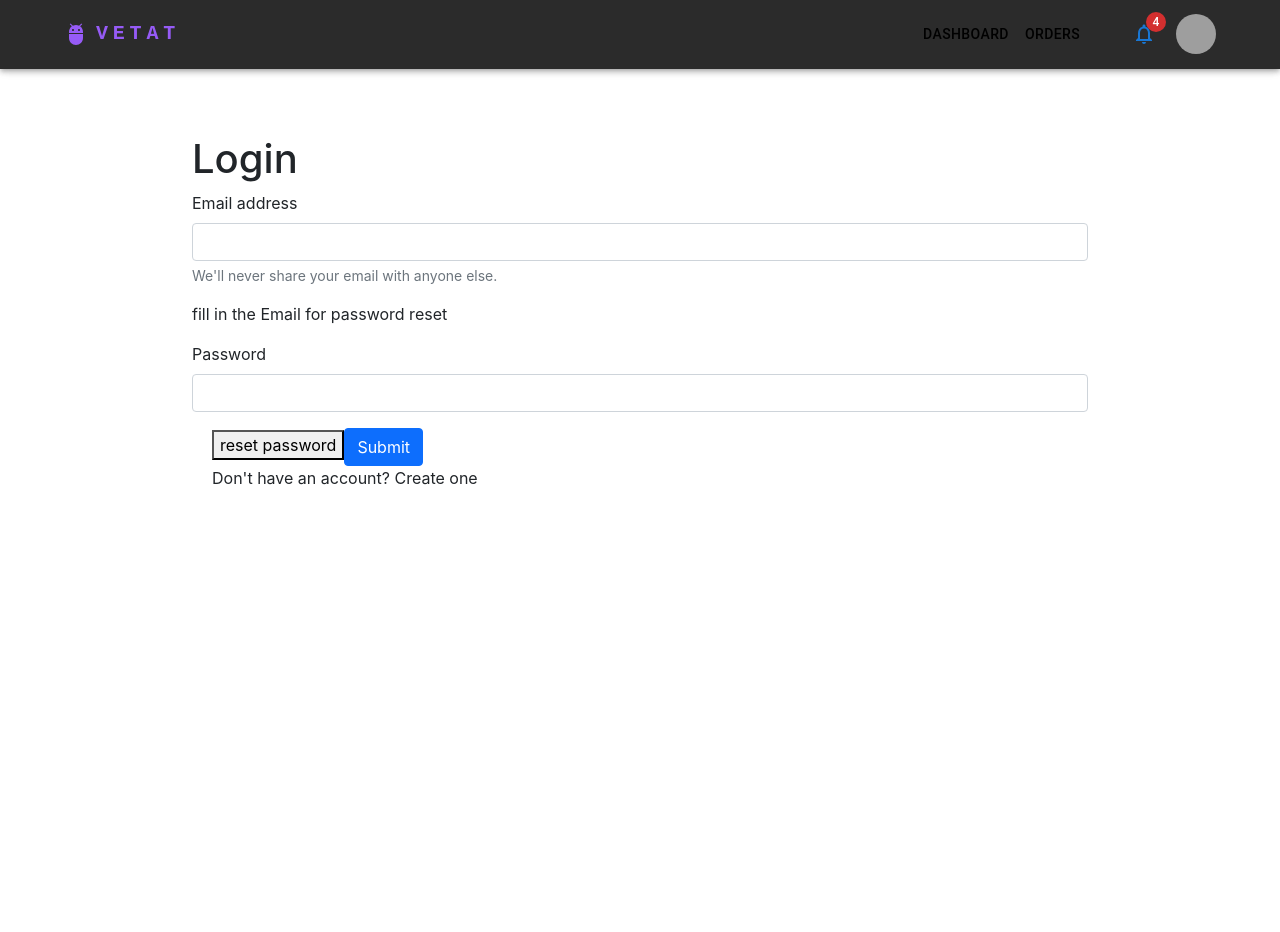
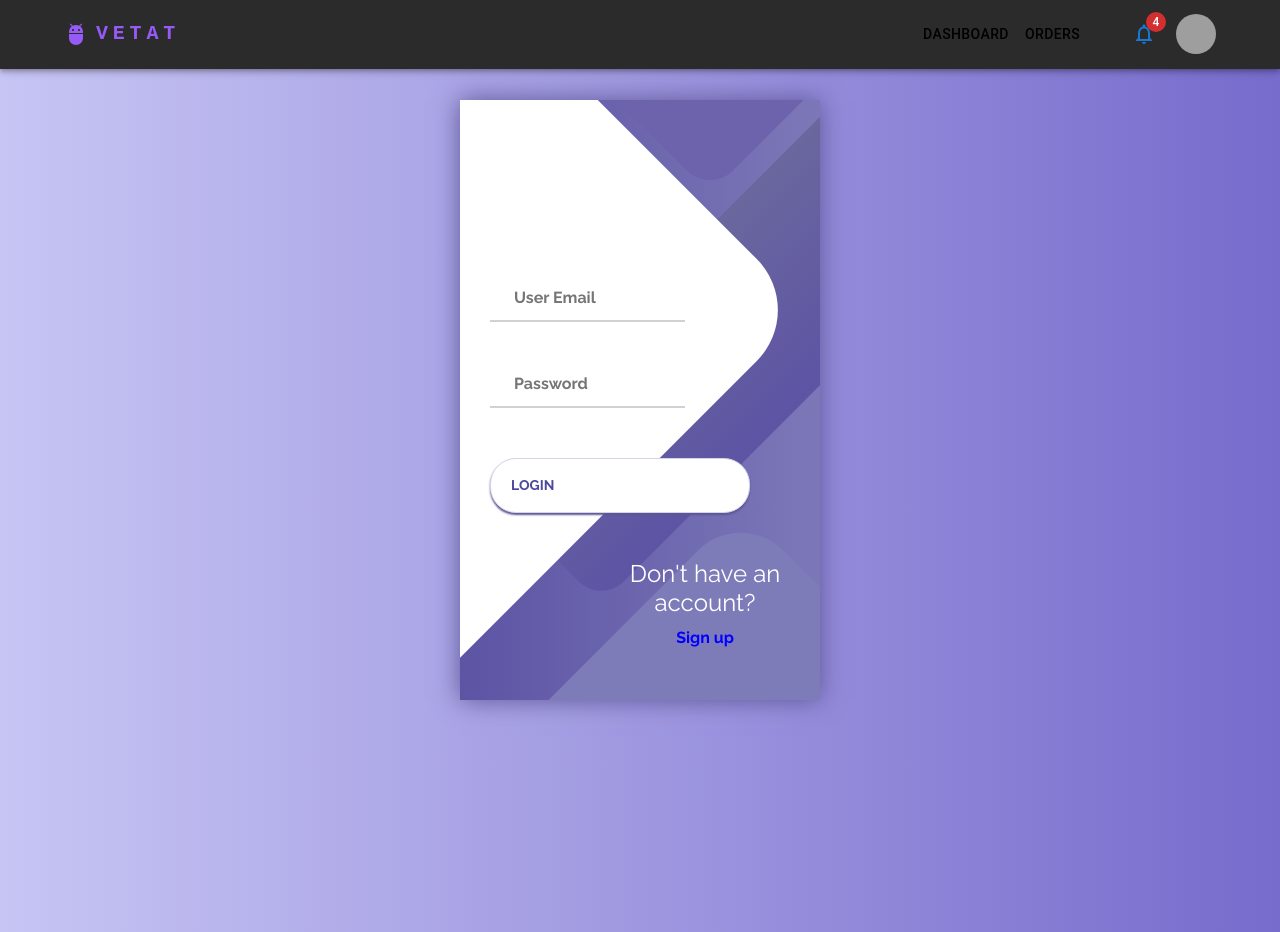
Before and after one commit to Hack-The-Mountain-4-0-VETAT/VETAT, a React (Create React App) app: page / in a window 1280 px wide. Before the commit the page ends 800 px from the top, so only its background shows below. Built offline with nearby package versions, Linux system fonts and the light colour scheme; grey boxes are pictures that could not be loaded.

Commit message:
Add files via upload

```diff
--- a/src/components/Login.jsx
+++ b/src/components/Login.jsx
@@ -43,8 +43,7 @@
     }
     return (
         <>
-            <div style={{ display: "flex", height: "80vh", alignItems: "center", justifyContent: "center" }}>
-                {/* <h1>{token}</h1> */}
+            {/* <div style={{ display: "flex", height: "80vh", alignItems: "center", justifyContent: "center" }}>
                 <form style={{ width: "70%" }}>
                     <h1>Login</h1>
                     <div className="mb-3">
@@ -62,7 +61,44 @@
                     <p style={{ marginLeft: 20 }} onClick={() => { navigate("/Login") }}>Don't have an account? Create one</p>
 
                 </form>
-            </div>
+            </div> */}
+            <body>
+                <div class="container8">
+                    <div class="screen9">
+                        <div class="screen__content">
+                            <form class="login">
+                                <div class="login__field">
+                                    <i class="login__icon fas fa-user"></i>
+                                    <input type="text" class="login__input" value={email} onChange={(e) => { setEmail(e.target.value) }} placeholder="User Email"/>
+                                </div>
+                                <div class="login__field">
+                                    <i class="login__icon fas fa-lock"></i>
+                                    <input type="password" class="login__input" value={pass} onChange={(e) => { setPass(e.target.value) }} placeholder="Password"/>
+
+                                </div>
+                                <button class="button login__submit">
+                                    <span onClick={clicked} class="button__text">Login</span>
+                                    <i class="button__icon fas fa-chevron-right"></i>
+                                </button>
+                            </form>
+                            <div class="social-login">
+                                <h4>Don't have an account?</h4>
+                                <b><p  style={{color:"blue"}} onClick={() => { navigate("/login") }}>Sign up</p></b>
+
+
+                            </div>
+
+                        </div>
+                        <div class="screen__background">
+                            <span class="screen__background__shape screen__background__shape4"></span>
+                            <span class="screen__background__shape screen__background__shape3"></span>
+                            <span class="screen__background__shape screen__background__shape2"></span>
+                            <span class="screen__background__shape screen__background__shape1"></span>
+                        </div>
+                    </div>
+                </div>
+
+            </body>
         </>
     )
 }
--- a/src/components/Signup.jsx
+++ b/src/components/Signup.jsx
@@ -4,6 +4,7 @@
 import { addToken } from '../redux/auth';
 import { useNavigate } from 'react-router-dom';
 import Cookies from 'js-cookie';
+import "./signup.css";
 
 export default function Signup() {
 
@@ -59,8 +60,7 @@
     }
     return (
         <>
-            <div style={{ display: "flex", height: "80vh", alignItems: "center", justifyContent: "center" }}>
-                {/* <h1>{token}</h1> */}
+            {/* <div style={{ display: "flex", height: "80vh", alignItems: "center", justifyContent: "center" }}>
                 <form style={{ width: "70%" }}>
                     <h1>Signup</h1>
                     <div className="mb-3">
@@ -75,7 +75,45 @@
                     <button type="submit" onClick={clicked} className="btn btn-primary">Submit</button>
                     <a onClick={() => { navigate("/") }}>already have an account? Login</a>
                 </form>
-            </div>
+            </div> */}
+
+            <body>
+                <div class="container8">
+                    <div class="screen9">
+                        <div class="screen__content">
+                            <form class="login">
+                                <div class="login__field">
+                                    <i class="login__icon fas fa-user"></i>
+                                    <input type="text" class="login__input" value={email} onChange={(e) => { setEmail(e.target.value) }} placeholder="User Email"/>
+                                </div>
+                                <div class="login__field">
+                                    <i class="login__icon fas fa-lock"></i>
+                                    <input type="password" class="login__input" value={pass} onChange={(e) => { setPass(e.target.value) }} placeholder="Password"/>
+
+                                </div>
+                                <button class="button login__submit">
+                                    <span onClick={clicked} class="button__text">Sign up Now</span>
+                                    <i class="button__icon fas fa-chevron-right"></i>
+                                </button>
+                            </form>
+                            <div class="social-login">
+                                <h4>Already have an account?</h4>
+                                <b><p onClick={() => { navigate("/") }}>Log In</p></b>
+
+
+                            </div>
+
+                        </div>
+                        <div class="screen__background">
+                            <span class="screen__background__shape screen__background__shape4"></span>
+                            <span class="screen__background__shape screen__background__shape3"></span>
+                            <span class="screen__background__shape screen__background__shape2"></span>
+                            <span class="screen__background__shape screen__background__shape1"></span>
+                        </div>
+                    </div>
+                </div>
+
+            </body>
         </>
     )
 }
--- /dev/null
+++ b/src/components/signup.css
@@ -0,0 +1,198 @@
+@import url('https://fonts.googleapis.com/css?family=Raleway:400,700');
+
+* {
+	box-sizing: border-box;
+	margin: 0;
+	padding: 0;
+	font-family: Raleway, sans-serif;
+}
+
+body {
+	background: linear-gradient(90deg, #C7C5F4, #776BCC);
+}
+a{
+	text-decoration: none;
+}
+
+.container8 {
+	display: flex;
+	align-items: center;
+	justify-content: center;
+	min-height: 100vh;
+}
+
+.screen9 {
+	background: linear-gradient(90deg, #5D54A4, #7C78B8);
+	position: relative;
+	height: 600px;
+	width: 360px;
+	box-shadow: 0px 0px 24px #5C5696;
+}
+
+.screen__content {
+	z-index: 1;
+	position: relative;
+	height: 100%;
+}
+
+.screen__background {
+	position: absolute;
+	top: 0;
+	left: 0;
+	right: 0;
+	bottom: 0;
+	z-index: 0;
+	-webkit-clip-path: inset(0 0 0 0);
+	clip-path: inset(0 0 0 0);
+}
+
+.screen__background__shape {
+	transform: rotate(45deg);
+	position: absolute;
+}
+
+.screen__background__shape1 {
+	height: 520px;
+	width: 520px;
+	background: #FFF;
+	top: -50px;
+	right: 120px;
+	border-radius: 0 72px 0 0;
+}
+
+.screen__background__shape2 {
+	height: 220px;
+	width: 220px;
+	background: #6C63AC;
+	top: -172px;
+	right: 0;
+	border-radius: 32px;
+}
+
+.screen__background__shape3 {
+	height: 540px;
+	width: 190px;
+	background: linear-gradient(270deg, #5D54A4, #6A679E);
+	top: -24px;
+	right: 0;
+	border-radius: 32px;
+}
+
+.screen__background__shape4 {
+	height: 400px;
+	width: 200px;
+	background: #7E7BB9;
+	top: 420px;
+	right: 50px;
+	border-radius: 60px;
+}
+
+.login {
+	width: 320px;
+	padding: 30px;
+	padding-top: 156px;
+}
+
+.login__field {
+	padding: 20px 0px;
+	position: relative;
+}
+
+.login__icon {
+	position: absolute;
+	top: 30px;
+	color: #7875B5;
+}
+
+.login__input {
+	border: none;
+	border-bottom: 2px solid #D1D1D4;
+	background: none;
+	padding: 10px;
+	padding-left: 24px;
+	font-weight: 700;
+	width: 75%;
+	transition: .2s;
+}
+
+.login__input:active,
+.login__input:focus,
+.login__input:hover {
+	outline: none;
+	border-bottom-color: #6A679E;
+}
+
+.login__submit {
+	background: #fff;
+	font-size: 14px;
+	margin-top: 30px;
+	padding: 16px 20px;
+	border-radius: 26px;
+	border: 1px solid #D4D3E8;
+	text-transform: uppercase;
+	font-weight: 700;
+	display: flex;
+	align-items: center;
+	width: 100%;
+	color: #4C489D;
+	box-shadow: 0px 2px 2px #5C5696;
+	cursor: pointer;
+	transition: .2s;
+}
+
+.login__submit:active,
+.login__submit:focus,
+.login__submit:hover {
+	border-color: #6A679E;
+	outline: none;
+}
+
+.button__icon {
+	font-size: 24px;
+	margin-left: auto;
+	color: #7875B5;
+}
+
+.social-login {
+	position: absolute;
+	height: 140px;
+	width: 230px;
+	text-align: center;
+	bottom: 0px;
+	right: 0px;
+	color: #fff;
+}
+
+.social-icons {
+	display: flex;
+	align-items: center;
+	justify-content: center;
+}
+
+.social-login__icon {
+	padding: 20px 10px;
+	color: #fff;
+	text-decoration: none;
+	text-shadow: 0px 0px 8px #7875B5;
+}
+
+.social-login__icon:hover {
+	transform: scale(1.5);
+}
+/* Define styles for screens with a maximum width of 600px */
+@media screen and (max-width: 600px) {
+    /* Add your responsive styles here */
+    .container8 {
+        padding: 0px;
+    }
+    /* Adjust other styles as needed */
+}
+
+/* Define styles for screens with a maximum width of 900px */
+@media screen and (max-width: 900px) {
+    /* Add different responsive styles here */
+    .container8 {
+        padding: 20px;
+    }
+    /* Adjust other styles as needed */
+}
```
Also changed, not shown: public/manifest.json.
